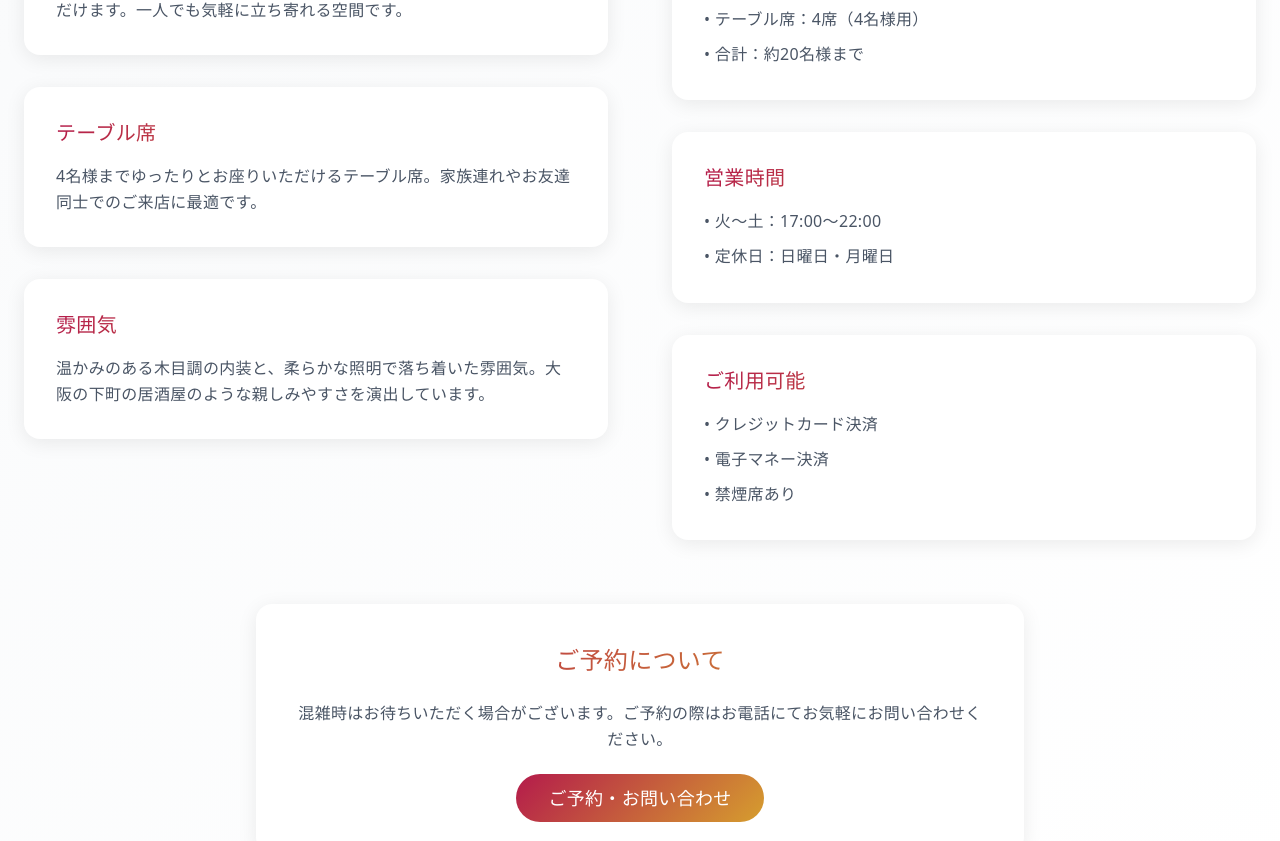
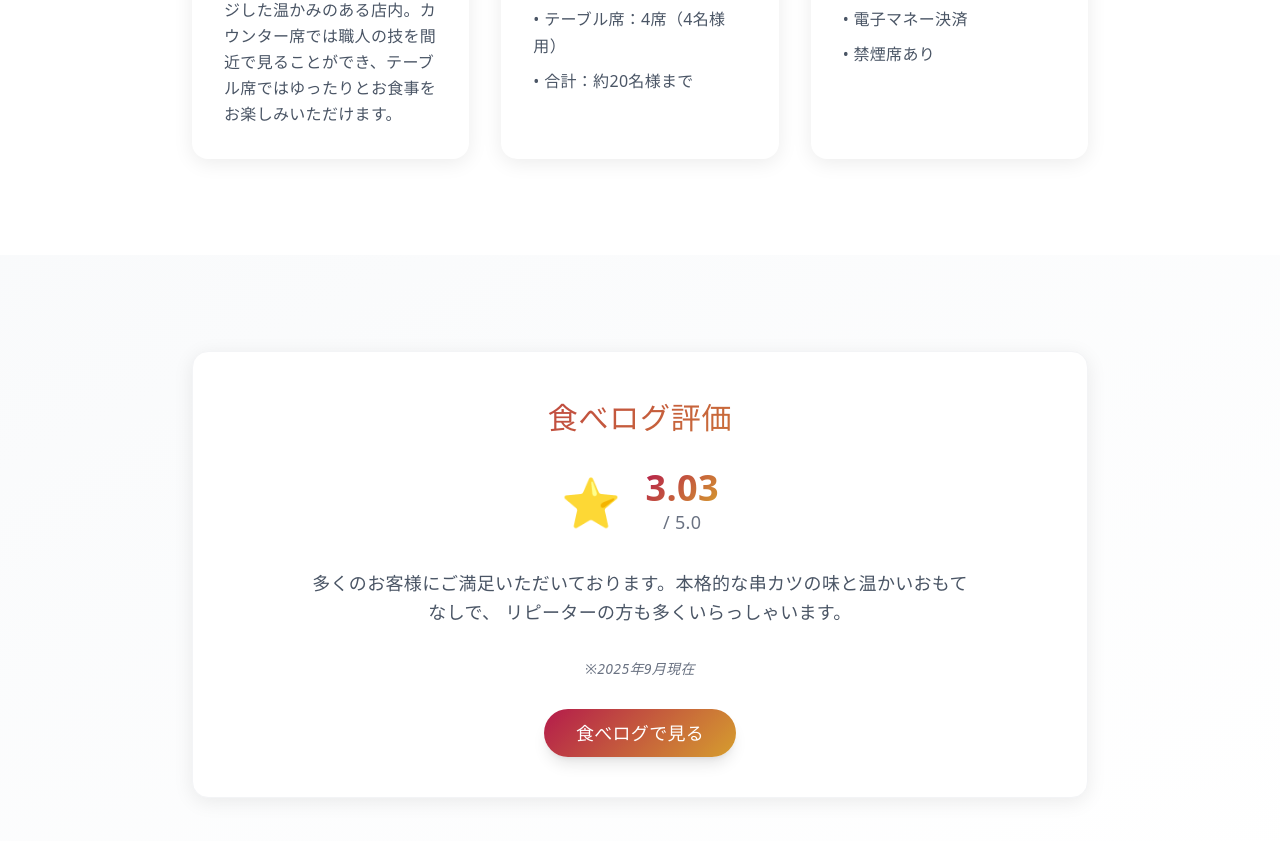
Before and after one commit to Makoto0824/masuyalp, a Next.js app: page / in a window 1280 px wide. Shown: the part 5059-5900 px from the top of the page. Built offline with nearby package versions, Linux system fonts and the light colour scheme.

Commit message:
重複情報を整理し、各セクションの役割を明確化

```diff
--- a/src/components/Access.tsx
+++ b/src/components/Access.tsx
@@ -24,14 +24,6 @@
                 <li>• 相鉄いずみ野線「湘南台駅」徒歩5分</li>
                 <li>• 横浜市営地下鉄ブルーライン「湘南台駅」徒歩5分</li>
                 <li>• 駅前のロータリーから徒歩5分</li>
-              </ul>
-            </div>
-
-            <div className="marugame-card p-8">
-              <h3 className="text-xl font-medium mb-4 marugame-text-gradient">営業時間</h3>
-              <ul className="text-gray-600 space-y-2">
-                <li>• 火〜土：17:00〜22:00（L.O. 21:30）</li>
-                <li>• 定休日：日曜日・月曜日</li>
               </ul>
             </div>
 
@@ -70,33 +62,16 @@
                 <li>• 湘南台公園</li>
               </ul>
             </div>
-
-            <div className="marugame-card p-8">
-              <h3 className="text-xl font-medium mb-4 marugame-text-gradient">お電話でのお問い合わせ</h3>
-              <p className="text-gray-600 mb-2">
-                <span className="font-medium text-lg">0466-44-2909</span>
-              </p>
-              <p className="text-sm text-gray-500">
-                営業時間内にお電話ください。<br />
-                ご予約・お問い合わせ承ります。
-              </p>
-            </div>
           </div>
         </div>
 
         <div className="text-center mt-16">
           <div className="marugame-card p-10 max-w-3xl mx-auto">
             <h3 className="text-2xl font-medium mb-6 marugame-text-gradient">初回ご来店の方へ</h3>
-            <p className="text-gray-600 mb-8 leading-relaxed">
+            <p className="text-gray-600 leading-relaxed">
               湘南台駅の改札を出て、ロータリー方面にお進みください。<br />
               湘南台2-17-14の看板が目印です。
             </p>
-            <a
-              href="#contact"
-              className="marugame-button text-lg px-8 py-4"
-            >
-              ご予約・お問い合わせ
-            </a>
           </div>
         </div>
       </div>
--- a/src/components/Contact.tsx
+++ b/src/components/Contact.tsx
@@ -1,39 +1,26 @@
 export default function Contact() {
   return (
-    <section id="contact" className="py-24 bg-gradient-to-br from-white to-gray-50">
+    <section id="contact" className="py-24 bg-gradient-to-br from-gray-50 to-white">
       <div className="container mx-auto px-6">
         <div className="text-center mb-20">
-          <h2 className="marugame-section-title marugame-text-gradient tracking-wide">ご予約・お問い合わせ</h2>
-          <p className="marugame-section-subtitle">お気軽にお電話でご予約ください</p>
+          <h2 className="marugame-section-title marugame-text-gradient">ご予約・お問い合わせ</h2>
+          <p className="marugame-section-subtitle">お気軽にお電話ください</p>
         </div>
 
-        <div className="max-w-5xl mx-auto">
-          <div className="grid md:grid-cols-2 gap-16 items-start">
+        <div className="max-w-2xl mx-auto">
           <div className="space-y-8">
             <div className="marugame-card p-8 marugame-red-card shadow-lg border border-red-100">
               <h3 className="text-xl font-medium mb-4 marugame-red-accent tracking-wide">お電話でのご予約</h3>
-                <p className="text-gray-600 mb-6 leading-relaxed">
-                  営業時間内にお電話ください。<br />
-                  ご予約・お問い合わせ承ります。
-                </p>
               <div className="text-center">
-                  <p className="text-3xl font-bold marugame-red-accent mb-3">0466-44-2909</p>
-                  <p className="text-sm text-gray-500">営業時間：17:00〜22:00</p>
+                <p className="text-3xl font-bold text-[#b41b4b] mb-4">0466-44-2909</p>
+                <p className="text-gray-600 mb-6">営業時間内にお気軽にお電話ください</p>
+                <a
+                  href="tel:0466-44-2909"
+                  className="marugame-button text-lg px-8 py-4 inline-block shadow-lg hover:shadow-xl transform hover:-translate-y-1 transition-all duration-300"
+                >
+                  今すぐ電話する
+                </a>
               </div>
-              </div>
-
-              <div className="marugame-card p-8 shadow-lg border border-gray-100">
-                <h3 className="text-xl font-medium mb-4 marugame-text-gradient tracking-wide">営業時間</h3>
-                <ul className="text-gray-600 space-y-3">
-                  <li className="flex items-center">
-                    <span className="w-2 h-2 bg-[#b41b4b] rounded-full mr-3"></span>
-                    火〜土：17:00〜22:00（L.O. 21:30）
-                  </li>
-                  <li className="flex items-center">
-                    <span className="w-2 h-2 bg-[#b41b4b] rounded-full mr-3"></span>
-                    定休日：日曜日・月曜日
-                  </li>
-                </ul>
             </div>
 
             <div className="marugame-card p-8 marugame-red-card shadow-lg border border-red-100">
@@ -54,73 +41,6 @@
               </ul>
             </div>
           </div>
-
-            <div className="space-y-8">
-              <div className="marugame-card p-8 shadow-lg border border-gray-100">
-                <h3 className="text-xl font-medium mb-4 marugame-text-gradient tracking-wide">アクセス情報</h3>
-                <div className="text-gray-600 space-y-4">
-                  <div>
-                    <p className="font-medium text-gray-700 mb-1">住所：</p>
-                    <p>〒252-0804<br />神奈川県藤沢市湘南台2-17-14</p>
-                  </div>
-                  <div>
-                    <p className="font-medium text-gray-700 mb-1">最寄り駅：</p>
-                    <p>湘南台駅 徒歩5分</p>
-                  </div>
-                  <div>
-                    <p className="font-medium text-gray-700 mb-1">駐車場：</p>
-                    <p>近隣のコインパーキングをご利用ください</p>
-                  </div>
-                </div>
-                <div className="mt-8">
-                  <a
-                    href="#access"
-                    className="marugame-button text-lg px-8 py-3 inline-block shadow-lg hover:shadow-xl transform hover:-translate-y-1 transition-all duration-300"
-                  >
-                    地図を見る
-                  </a>
-                </div>
-              </div>
-
-              <div className="marugame-card p-8 shadow-lg border border-gray-100">
-                <h3 className="text-xl font-medium mb-4 marugame-text-gradient tracking-wide">お店の特徴</h3>
-                <ul className="text-gray-600 space-y-3">
-                  <li className="flex items-center">
-                    <span className="w-2 h-2 bg-[#b41b4b] rounded-full mr-3"></span>
-                    大阪仕込みの本格串カツ
-                  </li>
-                  <li className="flex items-center">
-                    <span className="w-2 h-2 bg-[#b41b4b] rounded-full mr-3"></span>
-                    カウンター席で職人の技を間近で
-                  </li>
-                  <li className="flex items-center">
-                    <span className="w-2 h-2 bg-[#b41b4b] rounded-full mr-3"></span>
-                    アットホームな雰囲気
-                  </li>
-                  <li className="flex items-center">
-                    <span className="w-2 h-2 bg-[#b41b4b] rounded-full mr-3"></span>
-                    お酒との相性抜群
-                  </li>
-                  <li className="flex items-center">
-                    <span className="w-2 h-2 bg-[#b41b4b] rounded-full mr-3"></span>
-                    地元の方に愛される隠れた名店
-                  </li>
-                </ul>
-              </div>
-            </div>
-          </div>
-        </div>
-
-        <div className="text-center mt-20">
-          <div className="marugame-card p-12 max-w-4xl mx-auto relative shadow-xl border border-gray-100">
-            {/* 赤色のアクセントライン */}
-            <div className="absolute top-0 left-0 w-full h-1 bg-gradient-to-r from-[#b41b4b] to-[#c42d5a]"></div>
-            <h3 className="text-2xl font-medium mb-6 marugame-text-gradient tracking-wide">初回ご来店の方へ</h3>
-            <p className="text-gray-600 mb-8 leading-relaxed text-lg max-w-2xl mx-auto">
-              初回ご来店の際は、お電話でのご予約をお勧めいたします。<br />
-              混雑時はお待ちいただく場合がございますので、ご了承ください。
-            </p>
-          </div>
         </div>
       </div>
     </section>
--- a/src/components/Interior.tsx
+++ b/src/components/Interior.tsx
@@ -1,45 +1,27 @@
 export default function Interior() {
   return (
-    <section id="interior" className="py-24 bg-gradient-to-br from-gray-50 to-white">
+    <section id="interior" className="py-24 bg-white">
       <div className="container mx-auto px-6">
         <div className="text-center mb-20">
           <h2 className="marugame-section-title marugame-text-gradient">店内紹介</h2>
           <p className="marugame-section-subtitle">温かみのある空間でくつろぎのひとときを</p>
         </div>
 
-        <div className="grid md:grid-cols-2 gap-16 items-start">
-          <div className="space-y-8">
+        <div className="max-w-4xl mx-auto">
+          <div className="grid md:grid-cols-3 gap-8">
             <div className="marugame-card p-8">
-              <h3 className="text-xl font-medium mb-4 marugame-text-gradient">カウンター席</h3>
-              <p className="text-gray-600 leading-relaxed">オープンキッチンを目の前に、職人の技を間近で見ながらお食事いただけます。一人でも気軽に立ち寄れる空間です。</p>
+              <h3 className="text-xl font-medium mb-4 marugame-text-gradient">店内の雰囲気</h3>
+              <p className="text-gray-600 leading-relaxed">
+                大阪の下町の居酒屋をイメージした温かみのある店内。カウンター席では職人の技を間近で見ることができ、テーブル席ではゆったりとお食事をお楽しみいただけます。
+              </p>
             </div>
 
-            <div className="marugame-card p-8">
-              <h3 className="text-xl font-medium mb-4 marugame-text-gradient">テーブル席</h3>
-              <p className="text-gray-600 leading-relaxed">4名様までゆったりとお座りいただけるテーブル席。家族連れやお友達同士でのご来店に最適です。</p>
-            </div>
-
-            <div className="marugame-card p-8">
-              <h3 className="text-xl font-medium mb-4 marugame-text-gradient">雰囲気</h3>
-              <p className="text-gray-600 leading-relaxed">温かみのある木目調の内装と、柔らかな照明で落ち着いた雰囲気。大阪の下町の居酒屋のような親しみやすさを演出しています。</p>
-            </div>
-          </div>
-
-          <div className="space-y-8">
             <div className="marugame-card p-8">
               <h3 className="text-xl font-medium mb-4 marugame-text-gradient">席数</h3>
               <ul className="text-gray-600 space-y-2">
                 <li>• カウンター席：8席</li>
                 <li>• テーブル席：4席（4名様用）</li>
                 <li>• 合計：約20名様まで</li>
-              </ul>
-            </div>
-
-            <div className="marugame-card p-8">
-              <h3 className="text-xl font-medium mb-4 marugame-text-gradient">営業時間</h3>
-              <ul className="text-gray-600 space-y-2">
-                <li>• 火〜土：17:00〜22:00</li>
-                <li>• 定休日：日曜日・月曜日</li>
               </ul>
             </div>
 
@@ -53,21 +35,6 @@
             </div>
           </div>
         </div>
-
-        <div className="mt-16 text-center">
-          <div className="marugame-card p-10 max-w-3xl mx-auto">
-            <h3 className="text-2xl font-medium mb-6 marugame-text-gradient">ご予約について</h3>
-            <p className="text-gray-600 mb-8 leading-relaxed">
-              混雑時はお待ちいただく場合がございます。ご予約の際はお電話にてお気軽にお問い合わせください。
-            </p>
-            <a
-              href="#contact"
-              className="marugame-button text-lg px-8 py-4"
-            >
-              ご予約・お問い合わせ
-            </a>
-          </div>
-        </div>
       </div>
     </section>
   );
```
Lines whose indentation alone changed are shown as unchanged.
